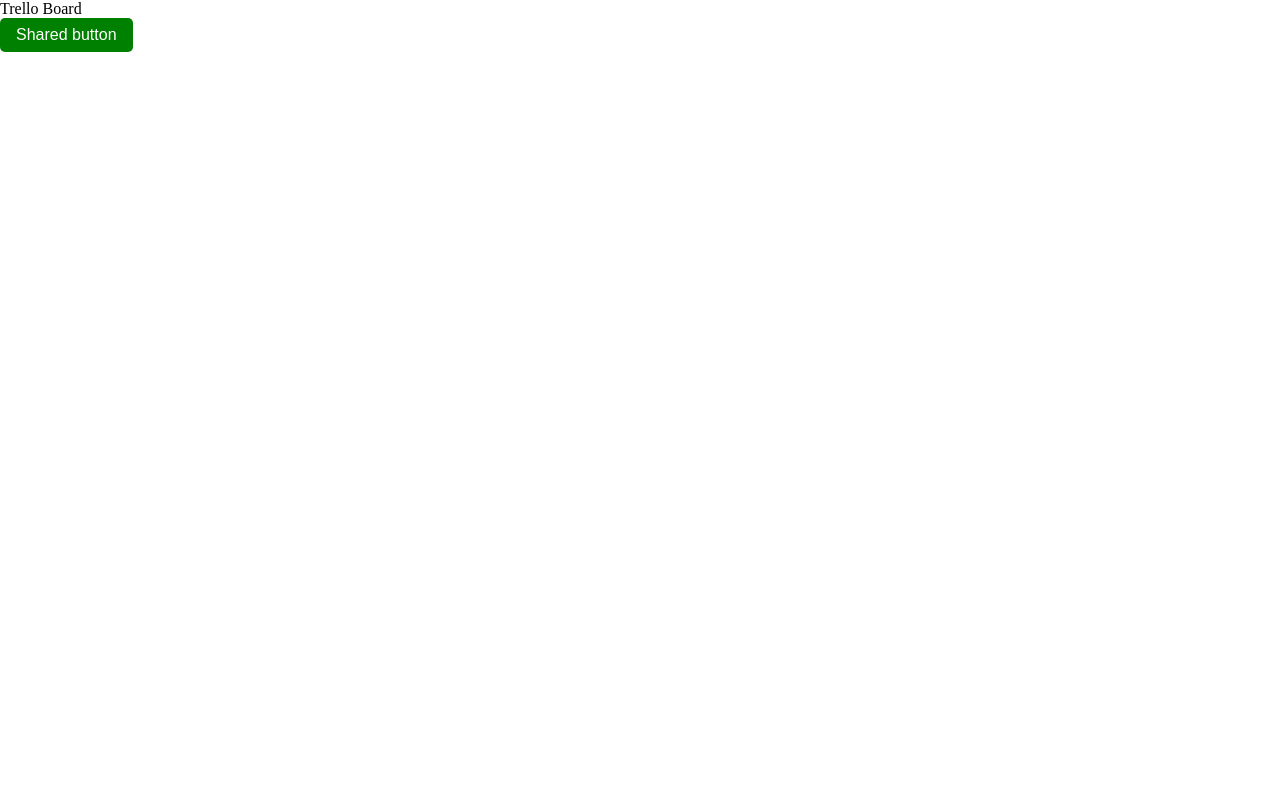
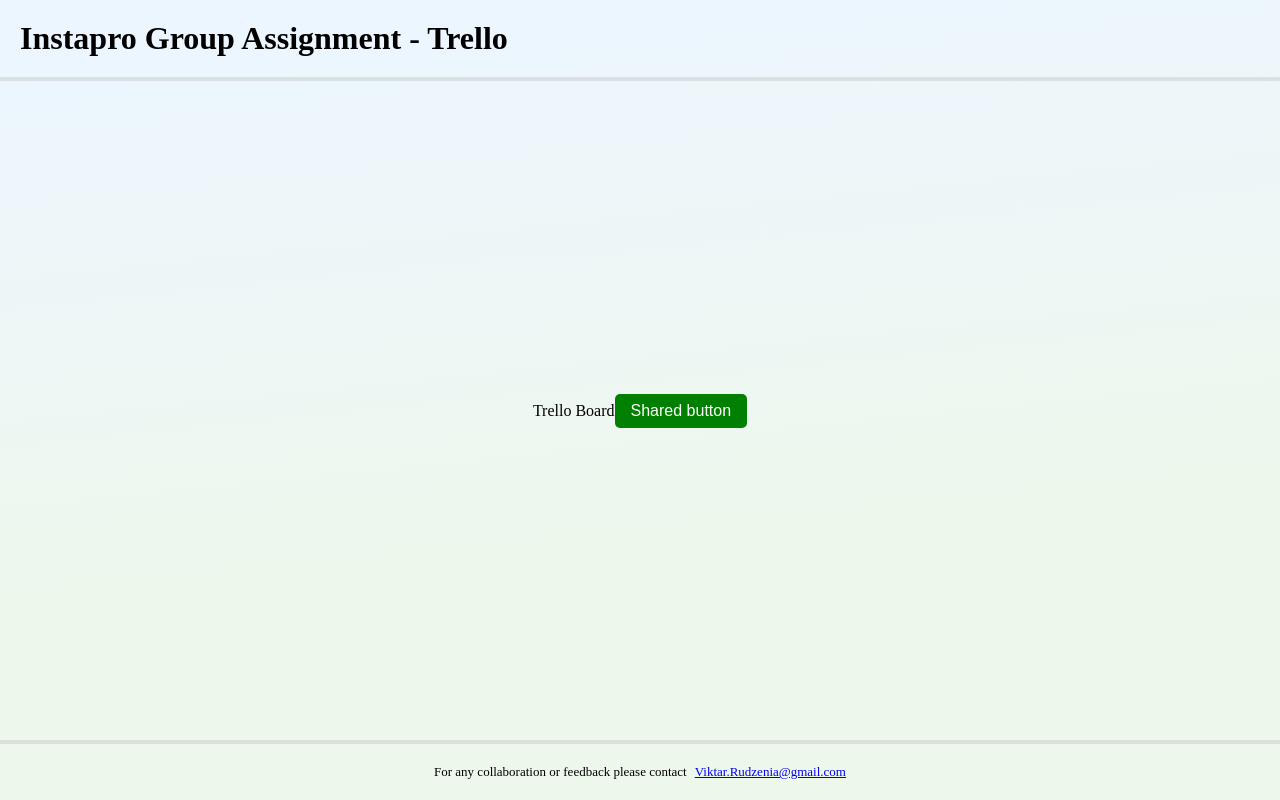
Before and after one commit to viktar-rudzenia/instapro-group-assignment, a React (Create React App) app: page / in a window 1280 px wide. Built offline with nearby package versions, Linux system fonts and the light colour scheme.

Commit message:
feat: added structure to the project with layouts like header content and footer

```diff
--- /dev/null
+++ b/src/components/layout/ContentWrapper/index.module.scss
@@ -0,0 +1,6 @@
+.wrapper {
+  display: flex;
+  flex-direction: column;
+  flex-grow: 1;
+  overflow: auto;
+}
--- /dev/null
+++ b/src/components/layout/ContentWrapper/index.tsx
@@ -0,0 +1,5 @@
+import styles from './index.module.scss';
+
+export default function ContentWrapper({ children }: { children: React.ReactNode }) {
+  return <main className={styles.wrapper}>{children}</main>;
+}
--- /dev/null
+++ b/src/components/layout/Footer/index.module.scss
@@ -0,0 +1,13 @@
+@import 'styles/functions.scss';
+@import 'styles/variables.scss';
+
+.wrapper {
+  height: 60px;
+  display: flex;
+  justify-content: center;
+  align-items: center;
+  gap: 8px;
+  border-top: 4px solid #cfcfcf91;
+  padding: 10px;
+  font-size: rem(13px);
+}
--- /dev/null
+++ b/src/components/layout/Footer/index.tsx
@@ -0,0 +1,10 @@
+import styles from './index.module.scss';
+
+export default function Footer() {
+  return (
+    <footer className={styles.wrapper}>
+      <div>For any collaboration or feedback please contact</div>
+      <a href="mailto:Viktar.Rudzenia@gmail.com">Viktar.Rudzenia@gmail.com</a>
+    </footer>
+  );
+}
--- /dev/null
+++ b/src/components/layout/Header/index.module.scss
@@ -0,0 +1,5 @@
+.wrapper {
+  padding: 20px;
+
+  border-bottom: 4px solid #cfcfcf91;
+}
--- /dev/null
+++ b/src/components/layout/Header/index.tsx
@@ -0,0 +1,9 @@
+import styles from './index.module.scss';
+
+export default function Header() {
+  return (
+    <header className={styles.wrapper}>
+      <h1>Instapro Group Assignment - Trello</h1>
+    </header>
+  );
+}
--- /dev/null
+++ b/src/components/layout/index.tsx
@@ -0,0 +1,5 @@
+import ContentWrapper from './ContentWrapper/index';
+import Footer from './Footer/index';
+import Header from './Header/index';
+
+export { ContentWrapper, Footer, Header };
--- /dev/null
+++ b/src/components/trello-board/TrelloBoard/index.module.scss
@@ -0,0 +1,6 @@
+.wrapper {
+  display: flex;
+  flex: 1;
+  justify-content: center;
+  align-items: center;
+}
--- a/src/components/trello-board/TrelloBoard/index.tsx
+++ b/src/components/trello-board/TrelloBoard/index.tsx
@@ -1,8 +1,10 @@
 import { TrButton } from 'components/shared';
+
+import styles from './index.module.scss';
 
 export default function TrelloBoard() {
   return (
-    <div>
+    <div className={styles.wrapper}>
       <div>Trello Board</div>
       <TrButton>Shared button</TrButton>
     </div>
--- /dev/null
+++ b/src/components/trello-board/index.tsx
@@ -0,0 +1,3 @@
+import TrelloBoard from './TrelloBoard';
+
+export { TrelloBoard };
--- /dev/null
+++ b/src/pages/index.module.scss
@@ -0,0 +1,11 @@
+.wrapper {
+  display: flex;
+  flex-direction: column;
+  min-height: 100vh;
+  max-height: 100vh;
+  background-image: linear-gradient(
+    174.2deg,
+    rgb(228, 242, 255, 0.7) 7.1%,
+    rgb(231, 244, 227, 0.7) 67.4%
+  );
+}
--- a/src/pages/index.tsx
+++ b/src/pages/index.tsx
@@ -1,10 +1,17 @@
-import TrelloBoard from 'components/trello-board/TrelloBoard';
+import { TrelloBoard } from 'components/trello-board';
+import { ContentWrapper, Footer, Header } from 'components/layout';
+
+import styles from './index.module.scss';
 
 function HomePage() {
   return (
-    <main>
-      <TrelloBoard />
-    </main>
+    <div className={styles.wrapper}>
+      <Header />
+      <ContentWrapper>
+        <TrelloBoard />
+      </ContentWrapper>
+      <Footer />
+    </div>
   );
 }
 
```
